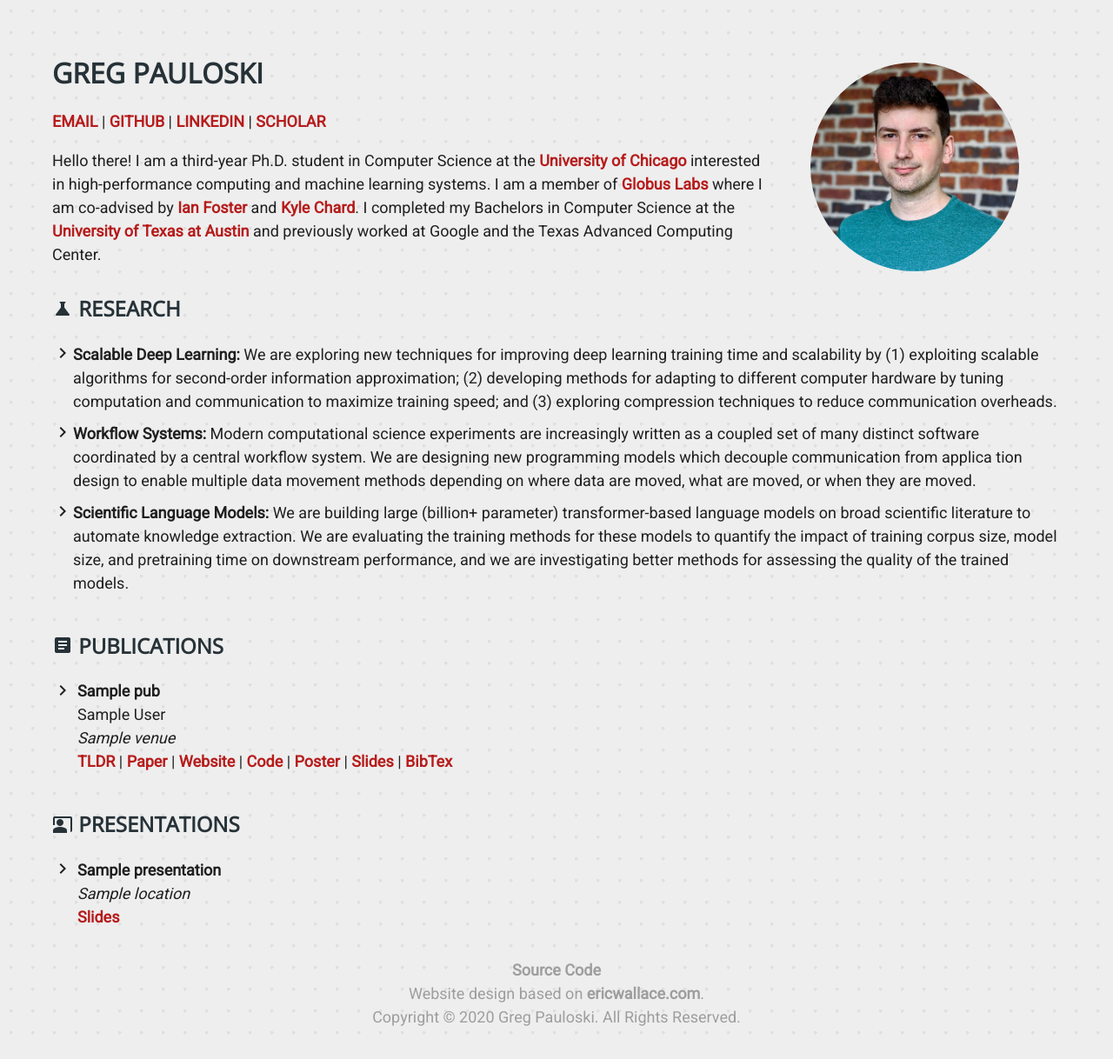
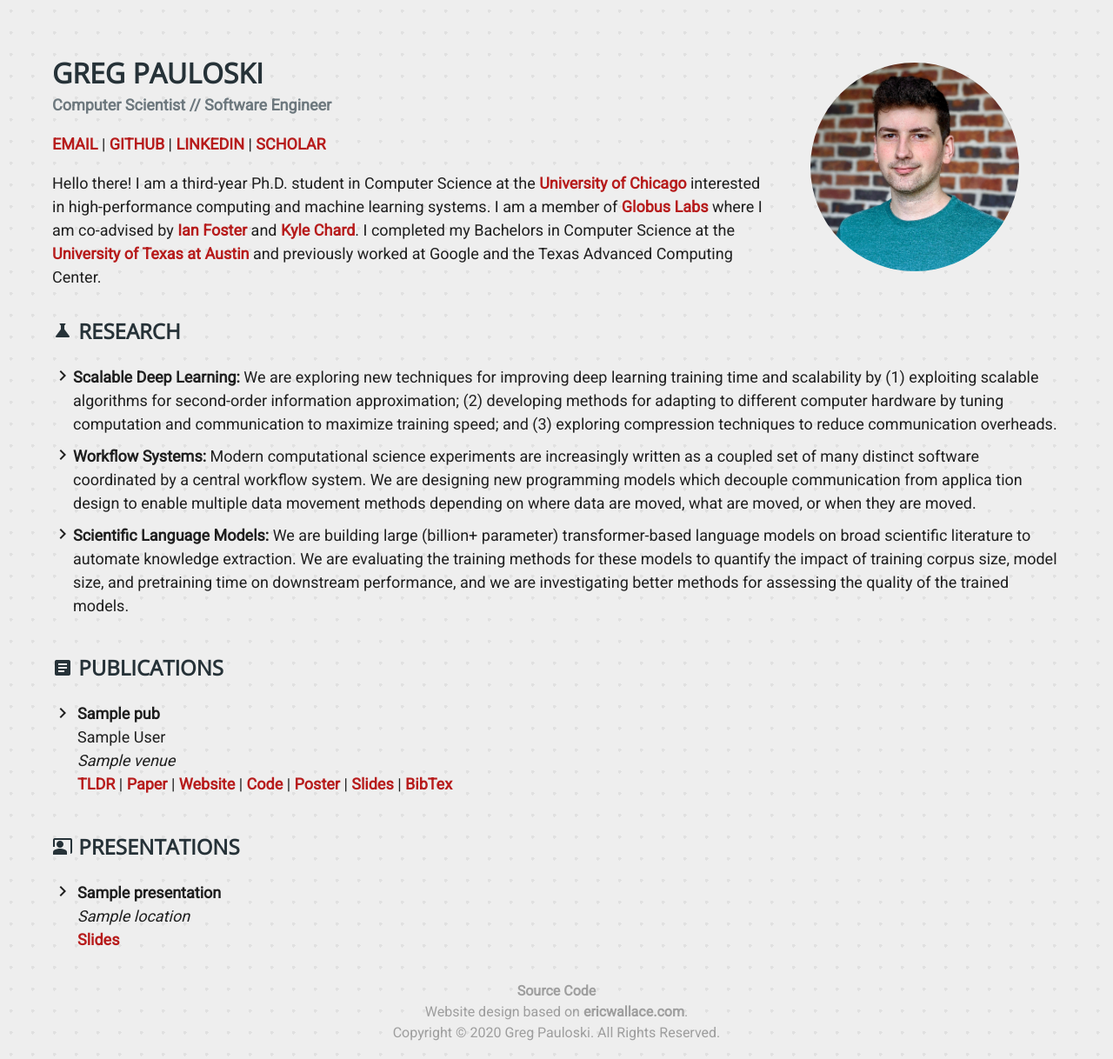
Before and after one commit to gpauloski/gpauloski.github.io, a Python web app: template templates/index.html in a window 1280 px wide. Shown: the whole page at 87% size. Before the commit the page ends 1190 px from the top, so only its background shows below. Run offline with Jinja, Linux system fonts and the light colour scheme; the template is opened without the code that fills it: most values are stand-ins (such as "Sample title", 1, 10 or a date in 2020); some libraries are stand-ins or nearby versions.

Commit message:
Add sub-header and change footer size

```diff
--- a/static/stylesheet.css
+++ b/static/stylesheet.css
@@ -62,7 +62,7 @@ a {
 
 a:hover {
     position: relative;
-        top: -1px;
+    top: -1px;
 }
 
 .material-icons {
--- a/templates/index.html
+++ b/templates/index.html
@@ -43,7 +43,11 @@
         <img src="images/headshot.jpg" alt="" width="100%" height="100%" style="border-radius: 50%; display: block; margin-right: auto; margin-left: auto;"/>
     </div>
 
-    <h1 class="blue-grey-text text-darken-4">GREG PAULOSKI</h1>
+    <h1 class="blue-grey-text text-darken-4" style="margin-bottom: 6px;">GREG PAULOSKI</h1>
+
+    <p class="blue-grey-text text-darken-3" style="font-weight: 600; opacity: 0.7; margin-top: 0px;">
+        Computer Scientist // Software Engineer
+    </p>
 
     <div>
         <a href="mailto:jgpauloski@uchicago.edu" target="_blank" class="red-text text-darken-4">EMAIL</a> |
@@ -88,7 +92,7 @@
 </body>
 
 <footer style="margin-bottom: 18px">
-    <div class="tiny grey-text" style="text-align: center;">
+    <div class="grey-text" style="text-align: center; font-size: 12pt;">
         <a href="https://github.com/gpauloski/gpauloski.github.io/" target="_blank" class="grey-text">Source Code</a><br>
         Website design based on <a href="https://www.ericswallace.com/" target="_blank" class="grey-text">ericwallace.com</a>.<br>
         Copyright &copy; {{ current_year }} Greg Pauloski. All Rights Reserved.
```
